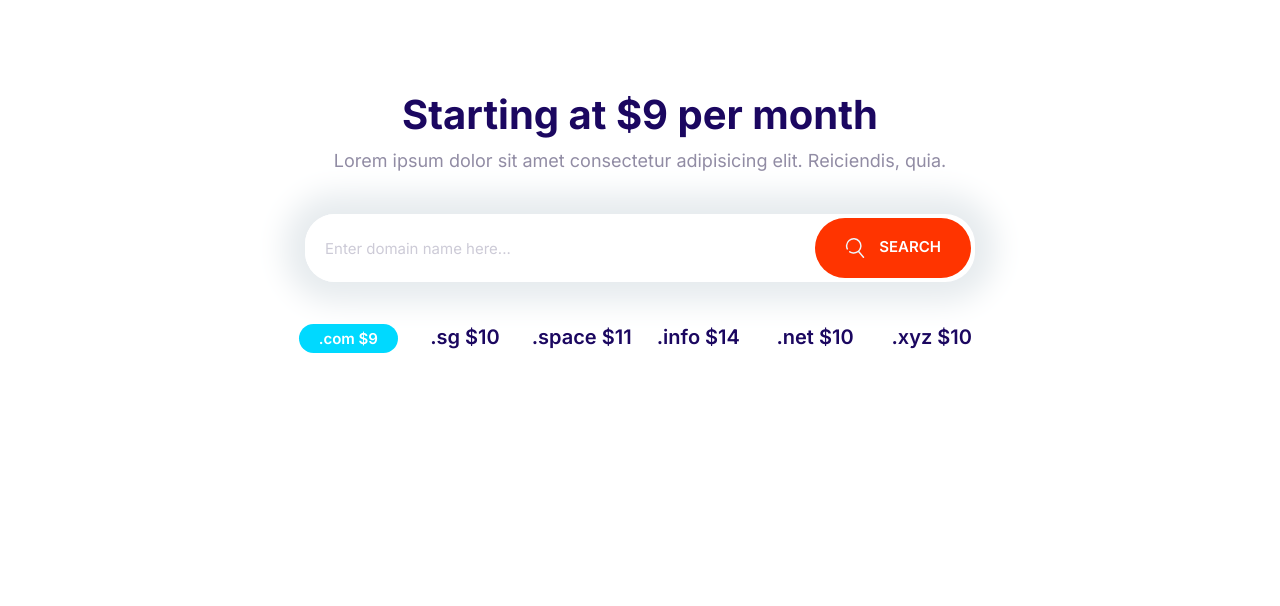
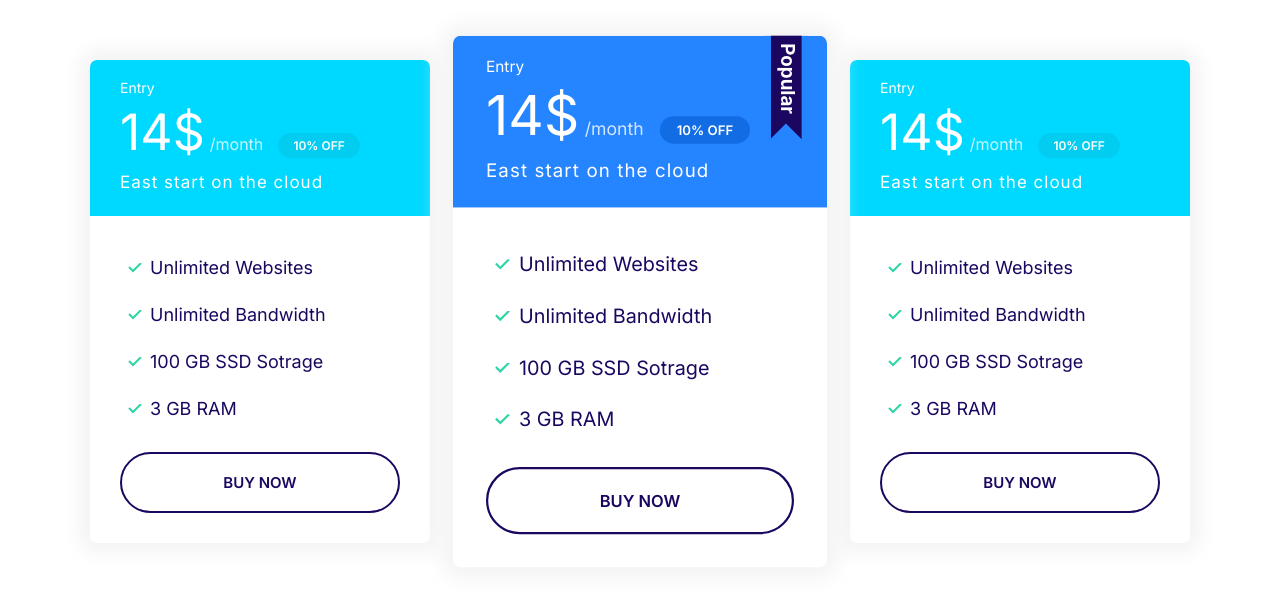
Before and after one commit to ivannetreba/mushify, a plain HTML site: page index.html in a window 1280 px wide. Drawn offline with Linux system fonts and the light colour scheme.

Commit message:
Define plans block.

```diff
--- a/css/styles.css
+++ b/css/styles.css
@@ -336,12 +336,20 @@ a {
   color: #fff;
 }
 
+.card--primary .badge--primary {
+  background: #126de4;
+}
+
 .card--secondary .badge--secondary {
   background: #02cdf1;
 }
 
 
 /* Plans */
+
+.plan {
+  transition: transform 0.2s ease-out;
+}
 
 .plan__name {
   color: #fff;
@@ -372,6 +380,10 @@ a {
   margin-bottom: 2rem;
 }
 
+.plan--popular {
+  transform: scale(1.1);
+}
+
 .plan--popular .card__header {
   position: relative;
 }
@@ -383,6 +395,14 @@ a {
   position: absolute;
   top: -6px;
   right: 5%;
+}
+
+.plan:hover {
+  transform: scale(1.05);
+}
+
+.plan--popular:hover {
+  transform: scale(1.15);
 }
 
 @media screen and (min-width: 1024px) {
@@ -766,3 +786,15 @@ a {
     grid-template-columns: repeat(auto-fit, minmax(10rem, 1fr));
   }
 }
+
+
+/* Plans Block */
+
+.block-plans .grid {
+  gap: 8rem 4rem;
+}
+
+.block-plans .card {
+  max-width: 500px;
+  margin: 0 auto;
+}
--- a/index.html
+++ b/index.html
@@ -11,31 +11,76 @@
   <link rel="stylesheet" href="css/styles.css" />
 </head>
 <body>
-  <section class="block container block-domain">
-    <header class="block__header">
-      <h2>Starting at $9 per month</h2>
-      <p>
-        Lorem ipsum dolor sit amet consectetur adipisicing elit. Reiciendis, quia.
-      </p>
-    </header>
-    <div class="input-group">
-      <input type="text" class="input" placeholder="Enter domain name here...">
-      <button class="btn btn--accent">
-        <svg class="icon icon--white">
-        <use xlink:href="images/sprite.svg#search"></use>
-        </svg>
-        Search
-      </button>
-    </div>
-    <ul class="list block-domain__prices">
-      <li><span class="badge badge--secondary">.com $9</span></li>
-      <li>.sg $10</li>
-      <li>.space $11</li>
-      <li>.info $14</li>
-      <li>.net $10</li>
-      <li>.xyz $10</li>
-    </ul>
+
+  <section class="block container block-plans">
+
+    <div class="grid grid--1x3">
+      <div class="plan">
+        <div class="card card--secondary">
+          <header class="card__header">
+            <h3 class="plan__name">Entry</h3>
+            <span class="plan__price">14$</span>
+            <span class="plan__billing-cycle">/month</span>
+            <span class="badge badge--secondary badge--small">10% OFF</span>
+            <span class="plan__description">East start on the cloud</span>
+          </header>
+          <div class="card__body">
+            <ul class="list list--tick">
+              <li class="list__item">Unlimited Websites</li>
+              <li class="list__item">Unlimited Bandwidth</li>
+              <li class="list__item">100 GB SSD Sotrage</li>
+              <li class="list__item">3 GB RAM</li>
+            </ul>
+            <button class="btn btn--outline btn--block">Buy Now</button>
+          </div>
+        </div>
+      </div>
+
+      <div class="plan plan--popular">
+        <div class="card card--primary">
+          <header class="card__header">
+            <h3 class="plan__name">Entry</h3>
+            <span class="plan__price">14$</span>
+            <span class="plan__billing-cycle">/month</span>
+            <span class="badge badge--primary badge--small">10% OFF</span>
+            <span class="plan__description">East start on the cloud</span>
+          </header>
+          <div class="card__body">
+            <ul class="list list--tick">
+              <li class="list__item">Unlimited Websites</li>
+              <li class="list__item">Unlimited Bandwidth</li>
+              <li class="list__item">100 GB SSD Sotrage</li>
+              <li class="list__item">3 GB RAM</li>
+            </ul>
+            <button class="btn btn--outline btn--block">Buy Now</button>
+          </div>
+        </div>
+      </div>
+
+      <div class="plan">
+        <div class="card card--secondary">
+          <header class="card__header">
+            <h3 class="plan__name">Entry</h3>
+            <span class="plan__price">14$</span>
+            <span class="plan__billing-cycle">/month</span>
+            <span class="badge badge--secondary badge--small">10% OFF</span>
+            <span class="plan__description">East start on the cloud</span>
+          </header>
+          <div class="card__body">
+            <ul class="list list--tick">
+              <li class="list__item">Unlimited Websites</li>
+              <li class="list__item">Unlimited Bandwidth</li>
+              <li class="list__item">100 GB SSD Sotrage</li>
+              <li class="list__item">3 GB RAM</li>
+            </ul>
+            <button class="btn btn--outline btn--block">Buy Now</button>
+          </div>
+        </div>
+      </div>
+
   </section>
+
   <script src="js/main.js"></script>
+
 </body>
 </html>
```
Also changed, not shown: components/plans-block.html (added, +67 -0 lines).
